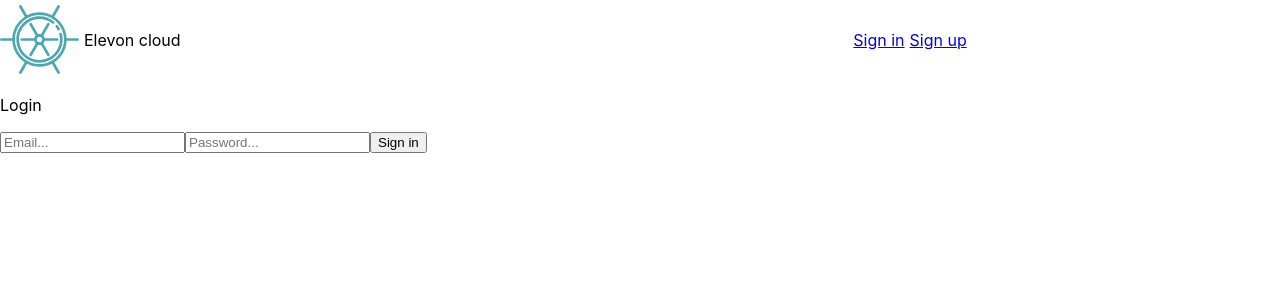
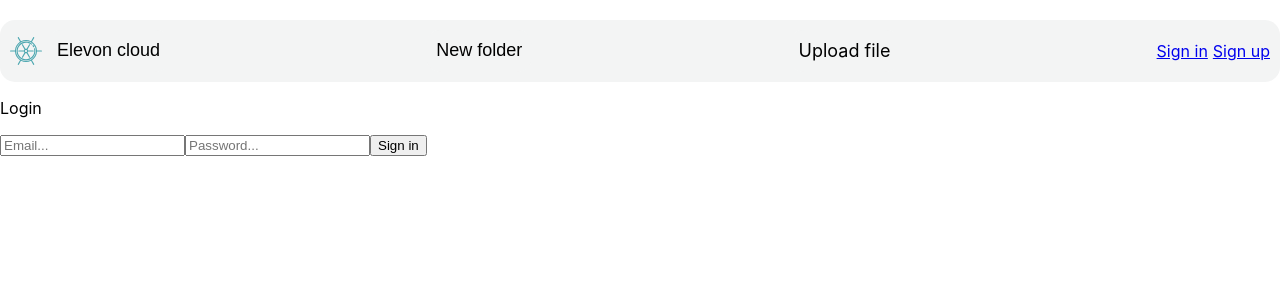
Before and after one commit to omarcompany/elevon-cloud-client, a React (Create React App) app: page /signin in a window 1280 px wide. Shown: the top 300 px of the page. Built offline with nearby package versions, Linux system fonts and the light colour scheme.

Commit message:
Add some styles to main page
We don't have a design for cloud storage.
So, add some styles to make main page more comfortable.

```diff
--- a/public/css/index.css
+++ b/public/css/index.css
@@ -1,19 +1,18 @@
-body {
-  margin: 0;
-  font-family: -apple-system, BlinkMacSystemFont, 'Segoe UI', 'Roboto', 'Oxygen',
-    'Ubuntu', 'Cantarell', 'Fira Sans', 'Droid Sans', 'Helvetica Neue',
-    sans-serif;
-  -webkit-font-smoothing: antialiased;
-  -moz-osx-font-smoothing: grayscale;
-}
-
-code {
-  font-family: source-code-pro, Menlo, Monaco, Consolas, 'Courier New',
-    monospace;
+.page {
+  position: relative;
+  max-width: 1280px;
+  min-width: 282px;
+  margin: 0 auto;
+  font-family: 'Inter', 'Arial', sans-serif;
+  font-style: normal;
 }
 
 .filelist {
   display: flex;
+
+  width: calc(100% - 200px);
+  margin: auto;
+
   flex-direction: column;
 
   row-gap: 10px;
@@ -31,24 +30,45 @@ code {
 
 .dir__path {
   display: flex;
+
+  margin: 0;
+  padding: 0;
+}
+
+.dir__path__button {
   margin: 0;
   padding: 0;
 
-  column-gap: 5px;
+  padding: 10px 5px;
+
+  border: none;
+  border-radius: 20px;
+  background-color: white;
+
+  font-size: 24px;
+  line-height: 1.2;
+
+  cursor: pointer;
 }
 
-.dir__path__item {
-  margin: 0;
-  padding: 0;
-
-  font-weight: bold;
+.dir__path__button-wrapper {
+  display: flex;
+  align-items: center;
 }
 
-.dir__path__item:after {
-  content: ' >';
+.dir__path__next {
+  padding: 0 5px;
+  margin: 0;
+
+  font-size: 24px;
+  line-height: 1.2;
 }
 
-.dir__path__item:last-child:after {
+.dir__path__button:hover {
+  background-color: #f2f2fa;
+}
+
+.dir__path__button:last-child:after {
   content: '';
 }
 
@@ -56,8 +76,10 @@ code {
   padding: 0;
   margin: 0;
 
+  margin-top: 20px;
+
   display: grid;
-  grid-template-columns: 4fr 1fr 1fr;
+  grid-template-columns: 6fr 2fr 1fr;
 }
 
 .filelist__header__bar__label {
@@ -65,22 +87,36 @@ code {
   padding: 0;
 }
 
+.filelist__header__bar__label:last-child {
+  text-align: right;
+}
+
 .filelist__header__menu {
   display: grid;
   grid-template-columns: 2fr 1fr;
   align-items: center;
+
+  margin-top: 20px;
 }
 
 .file {
   display: grid;
-  grid-template-columns: 4fr 1fr 1fr;
+  grid-template-columns: 6fr 2fr 1fr;
 
   align-items: center;
 }
 
+.file:hover {
+  background-color: #f2f2fa;
+}
+
 .file__selected {
-  background-color: skyblue;
-  color: blue;
+  background-color: #edf7fa;
+  color: rgb(94, 94, 235);
+}
+
+.file__selected:hover {
+  background-color: #edf7fa;
 }
 
 .file__name {
@@ -90,9 +126,20 @@ code {
   align-items: center;
 }
 
+.file__size {
+  text-align: right;
+}
+
 .navbar {
-  display: grid;
-  grid-template-columns: 4fr 1fr 1fr;
+  display: flex;
+  justify-content: space-between;
+  align-items: center;
+
+  background-color: #f3f4f4;
+  border-radius: 15px;
+
+  margin-top: 20px;
+  padding: 10px 10px;
 }
 
 .navbar__logo {
@@ -105,6 +152,12 @@ code {
   display: flex;
   align-items: center;
   column-gap: 5px;
+}
+
+.navbar__profile {
+  display: flex;
+  align-items: center;
+  column-gap: 20px;
 }
 
 .popup {
@@ -135,14 +188,6 @@ code {
   display: none;
 }
 
-.file__upload__label {
-  border: solid;
-  border-width: 1px;
-  border-color: black;
-
-  background-color: skyblue;
-}
-
 .file-menu {
   display: flex;
   column-gap: 20px;
@@ -160,3 +205,20 @@ code {
 .visually-hidden {
   display: none;
 }
+
+.button {
+  padding: 10px 10px;
+
+  border: none;
+  border-radius: 15px;
+  font-size: 18px;
+  line-height: 1.22;
+  background-color: #f3f4f4;
+
+  cursor: pointer;
+}
+
+.button:hover {
+  background-color: #edf7fa;
+  color: rgb(94, 94, 235);
+}
--- a/src/components/navbar.tsx
+++ b/src/components/navbar.tsx
@@ -1,7 +1,10 @@
 import { Link } from 'react-router-dom';
 
-import { AppRoute, AuthorizationStatus } from '../const';
+import { AppRoute, AuthorizationStatus, PopupType } from '../const';
+import { FileUploader } from '../pages/main/components/file-uploader';
 import { logout } from '../utils';
+import { openPopup } from '../store/action';
+import { store } from '../store/store';
 import { useAppSelector } from '../store/hooks';
 
 export const Navbar = (): JSX.Element => {
@@ -12,9 +15,24 @@ export const Navbar = (): JSX.Element => {
   return (
     <nav className="navbar">
       <div className="navbar__logo">
-        <img src="./images/logo.svg" alt="logotype" className="navbar__logo__image" />
-        <p className="navbar__logo__description">Elevon cloud</p>
+        <img
+          className="navbar__logo__image"
+          width={32}
+          height={32}
+          src="./images/logo.svg"
+          alt="logotype"
+        />
+        <button className="button">Elevon cloud</button>
       </div>
+      <button
+        className="button"
+        onClick={() => {
+          store.dispatch(openPopup(PopupType.NewFolder));
+        }}
+      >
+        New folder
+      </button>
+      <FileUploader />
       <div className="navbar__auth">
         {!isAuth && (
           <Link
@@ -34,7 +52,20 @@ export const Navbar = (): JSX.Element => {
             Sign up
           </Link>
         )}
-        {isAuth && <div onClick={logout}>Logout</div>}
+        {isAuth && (
+          <div className="navbar__profile">
+            <button className="button" onClick={logout}>
+              Logout
+            </button>
+            <img
+              className="navbar__profile__info"
+              alt="avatar-icon"
+              width={32}
+              height={32}
+              src="./images/avatar-icon.svg"
+            ></img>
+          </div>
+        )}
       </div>
     </nav>
   );
--- a/src/pages/main/components/dir-path-item.tsx
+++ b/src/pages/main/components/dir-path-item.tsx
@@ -7,7 +7,11 @@ import {
 } from '../../../store/action';
 import { store } from '../../../store/store';
 
-export const DirPathItem = ({ file }: { file?: IFile }) => {
+interface IDirPathItemProps {
+  isLast: boolean;
+  file?: IFile;
+}
+export const DirPathItem = ({ isLast, file }: IDirPathItemProps) => {
   const clickHandler = () => {
     const dir = file ?? null;
     store.dispatch(moveToDir(dir));
@@ -16,8 +20,11 @@ export const DirPathItem = ({ file }: { file?: IFile }) => {
     store.dispatch(getFiles(dir));
   };
   return (
-    <p className="dir__path__item" onClick={clickHandler}>
-      {file?.name ?? 'Home'}
-    </p>
+    <div className="dir__path__button-wrapper">
+      <button className="dir__path__button" onClick={clickHandler}>
+        {file?.name ?? 'Home'}
+      </button>
+      {!isLast && <p className="dir__path__next">{`>`}</p>}
+    </div>
   );
 };
--- a/src/pages/main/components/dir-path.tsx
+++ b/src/pages/main/components/dir-path.tsx
@@ -6,10 +6,16 @@ export const DirPath = () => {
 
   return (
     <div className="dir__path">
-      <DirPathItem />
+      <DirPathItem isLast={dirStack.length === 0} />
 
-      {dirStack?.map((file) => {
-        return <DirPathItem file={file} key={file.id} />;
+      {dirStack?.map((file, index) => {
+        return (
+          <DirPathItem
+            isLast={dirStack.length - 1 === index}
+            file={file}
+            key={file.id}
+          />
+        );
       })}
     </div>
   );
--- a/src/pages/main/components/file-list-header.tsx
+++ b/src/pages/main/components/file-list-header.tsx
@@ -4,7 +4,7 @@ import { FileMenu } from './file-menu';
 export const FileListHeader = (): JSX.Element => {
   return (
     <div className="filelist__header">
-      <div className='filelist__header__menu'>
+      <div className="filelist__header__menu">
         <DirPath />
         <FileMenu />
       </div>
--- a/src/pages/main/components/file-uploader.tsx
+++ b/src/pages/main/components/file-uploader.tsx
@@ -13,7 +13,7 @@ export const FileUploader = (): JSX.Element => {
   };
 
   return (
-    <label className="file__upload__label">
+    <label className="button">
       Upload file
       <input
         className="file__upload__input"
--- a/src/pages/main/main-page.tsx
+++ b/src/pages/main/main-page.tsx
@@ -1,23 +1,11 @@
 import { FileList } from './components/file-list';
 import { Navbar } from '../../components/navbar';
-import { openPopup } from '../../store/action';
-import { PopupType } from '../../const';
-import { store } from '../../store/store';
-import { FileUploader } from './components/file-uploader';
 
 export const MainPage = (): JSX.Element => {
   return (
     <>
       <Navbar />
       <FileList />
-      <button
-        onClick={() => {
-          store.dispatch(openPopup(PopupType.NewFolder));
-        }}
-      >
-        New folder
-      </button>
-      <FileUploader />
     </>
   );
 };
```
Also changed, not shown: public/images/avatar-icon.svg (added).
